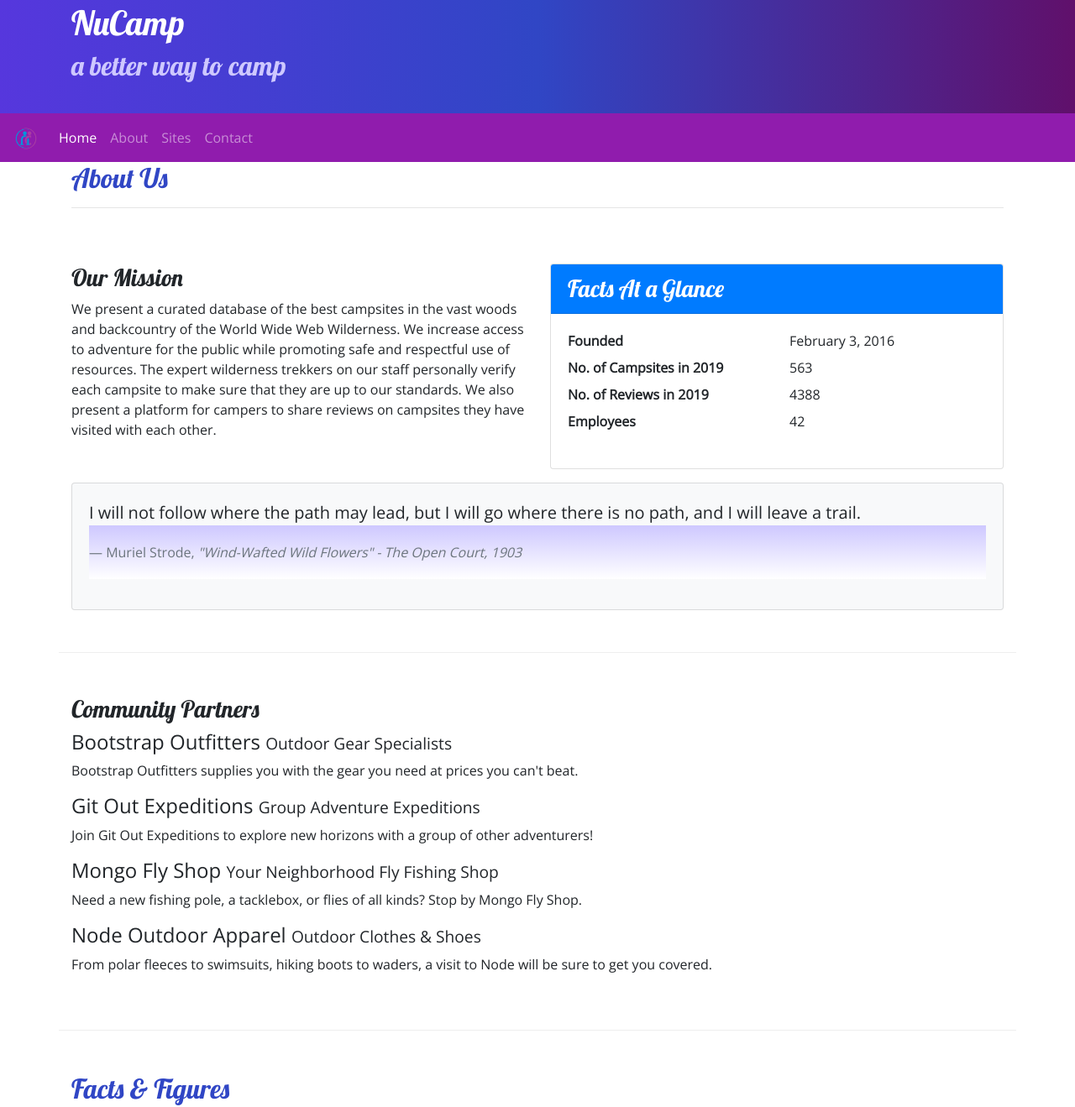
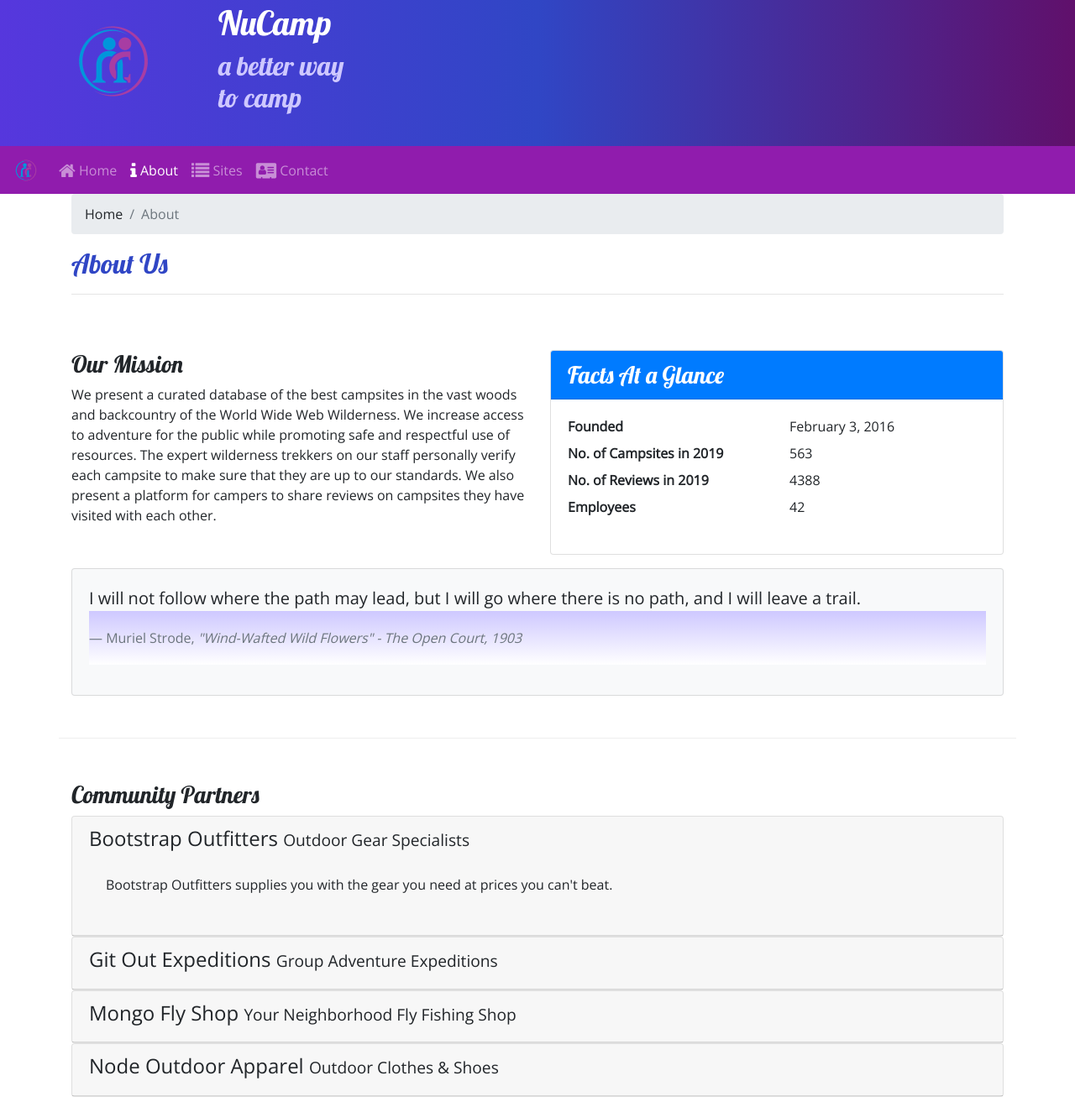
Before and after one commit to RuachEl/nuCampSite, a website: page aboutus.html in a window 1280 px wide. Shown: the part 27-1346 px from the top of the page at 84% size. Drawn offline with nearby package versions, Linux system fonts and the light colour scheme.

Commit message:
Nav and Accordion

```diff
--- a/aboutus.html
+++ b/aboutus.html
@@ -19,7 +19,11 @@
     <header class="jumbotron jumbotron-fluid">
         <div class="container">
             <div class="row">
-                <div class="col">
+                <div class="col-4 col-sm-3 col-md-2 align-self-center">
+                    <a href="index.html"><img src="img/logo.png" class="img-fluid" /></a>
+                </div>
+            <div class="row">
+                <div class="col-8">
                     <h1>NuCamp</h1>
                     <h2>a better way to camp</h2>
                 </div>
@@ -34,17 +38,20 @@
         </button>
         <div class="collapse navbar-collapse" id="nucampNavbar">
             <ul class="navbar-nav">
-                <li class="nav-item active"><a class="nav-link" href="#">Home</a></li>
-                <li class="nav-item"><a class="nav-link" href="aboutus.html">About</a></li>
-                <li class="nav-item"><a class="nav-link" href="#">Sites</a></li>
-                <li class="nav-item"><a class="nav-link" href="contact.html">Contact</a></li>
-            </ul>
+                <li class="nav-item"><a class="nav-link" href="index.html"><i class="fa fa-home fa-lg"></i> Home</a></li>
+                    <li class="nav-item active"><a class="nav-link" href="aboutus.html"><i class="fa fa-info fa-lg"></i> About</a></li>
+                    <li class="nav-item"><a class="nav-link" href="#"><i class="fa fa-list fa-lg"></i> Sites</a></li>
+                    <li class="nav-item "><a class="nav-link" href="contact.html"><i class="fa fa-address-card fa-lg"></i> Contact</a></li></ul>
         </div>
     </nav>
 
     <div class="container">
         <div class="row">
             <div class="col">
+                <ol class="breadcrumb">
+                    <li class="breadcrumb-item"><a href="index.html">Home</a></li>
+                    <li class="breadcrumb-item active">About</li>
+                </ol>
                 <h2>About Us</h2>
                 <hr />
             </div>
@@ -89,14 +96,64 @@
         <div class="row row-content">
             <div class="col">
                 <h3>Community Partners</h3>
-                <h4>Bootstrap Outfitters <small>Outdoor Gear Specialists</small></h4>
+                <div id="accordion">
+                    <div class="card">
+                        <div role="tab" class="card-header">
+                            <h4>
+                                <a data-toggle="collapse" data-target="#bootstrap">
+                                    Bootstrap Outfitters <small>Outdoor Gear Specialists</small>
+                                </a>
+                            </h4>
+                            <div class="collapse show" id="bootstrap" data-parent="#accordion">
+                                <div class="card-body">
                                     <p class="d-none d-sm-block">Bootstrap Outfitters supplies you with the gear you need at prices you can't beat.</p>
-                <h4>Git Out Expeditions <small>Group Adventure Expeditions</small></h4>
+                                </div>
+                            </div>
+                        </div>
+                    </div>
+                    <div class="card">
+                        <div role="tab" class="card-header">
+                            <h4>
+                                <a class="collapsed" data-toggle="collapse" data-target="#git">
+                                    Git Out Expeditions <small>Group Adventure Expeditions</small>
+                                </a>
+                            </h4>
+                            <div class="collapse" id="git" data-parent="#accordion">
+                                <div class="card-body">
                                     <p class="d-none d-sm-block">Join Git Out Expeditions to explore new horizons with a group of other adventurers!</p>
-                <h4>Mongo Fly Shop <small>Your Neighborhood Fly Fishing Shop</small></h4>
+                                </div>.
+                            </div>
+                        </div>
+                    </div>
+                    <div class="card">
+                        <div role="tab" class="card-header">
+                            <h4>
+                                <a class="collapsed" data-toggle="collapse" data-target="#mongo">
+                                    Mongo Fly Shop <small>Your Neighborhood Fly Fishing Shop</small>
+                                </a>
+                            </h4>
+                            <div class="collapse" id="mongo" data-parent="#accordion">
+                                <div class="card-body">
                                     <p class="d-none d-sm-block">Need a new fishing pole, a tacklebox, or flies of all kinds? Stop by Mongo Fly Shop.</p>
-                <h4>Node Outdoor Apparel <small>Outdoor Clothes & Shoes</small></h4>
+                                </div>
+                            </div>
+                        </div>
+                    </div>
+                    <div class="card">
+                        <div role="tab" class="card-header">
+                            <h4>
+                                <a class="collapsed" data-toggle="collapse" data-target="#node">
+                                    Node Outdoor Apparel <small>Outdoor Clothes & Shoes</small>
+                                </a>
+                            </h4>
+                            <div class="collapse" id="node" data-parent="#accordion">
+                                <div class="card-body">
                                     <p class="d-none d-sm-block">From polar fleeces to swimsuits, hiking boots to waders, a visit to Node will be sure to get you covered.</p>
+                                </div>
+                            </div>
+                        </div>
+                    </div>
+                </div>
             </div>
         </div>
         <div class="row row-content">
--- a/css/style.css
+++ b/css/style.css
@@ -1,4 +1,3 @@
-
 body {
   font-family: "Open Sans", sans-serif;
   overflow-x: hidden;
@@ -23,7 +22,7 @@ footer {
   padding: 20px 0;
 }
 .navbar {
-  background-color: #901CAD;
+  background-color: #901cad;
 }
 .jumbotron {
   padding: 30px;
@@ -37,7 +36,12 @@ footer {
   border-bottom: 1px ridge;
   min-height: 200px;
 }
-.site-footer{
-  background-image: linear-gradient(#CEC8FF, white);
+.site-footer {
+  background-image: linear-gradient(#cec8ff, white);
   padding: 20px 0;
 }
+a,
+a:hover {
+  color: inherit;
+  text-decoration: none;
+}
```
Also changed, not shown: contact.html (+5 -1 lines), index.html (+26 -12 lines). Lines whose indentation alone changed are shown as unchanged.
